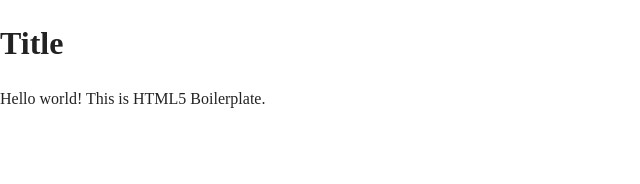
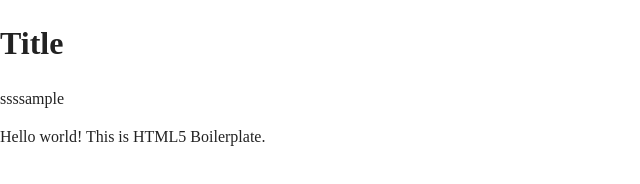
Before and after one commit to fkchaaang/git_challenge_f, a plain HTML site: page index.html in a window 1280 px wide. Shown: the whole page, without its empty margins (0-640 px from the left). Drawn offline with nearby package versions, Linux system fonts and the light colour scheme.

Commit message:
sssample

```diff
--- a/index.html
+++ b/index.html
@@ -22,6 +22,7 @@
     <p class="browserupgrade">You are using an <strong>outdated</strong> browser. Please <a href="https://browsehappy.com/">upgrade your browser</a> to improve your experience and security.</p>
   <![endif]-->
 <h1>Title</h1>
+<p>ssssample</p>
   <!-- Add your site or application content here -->
   <p>Hello world! This is HTML5 Boilerplate.</p>
   <script src="js/vendor/modernizr-3.7.1.min.js"></script>
```
